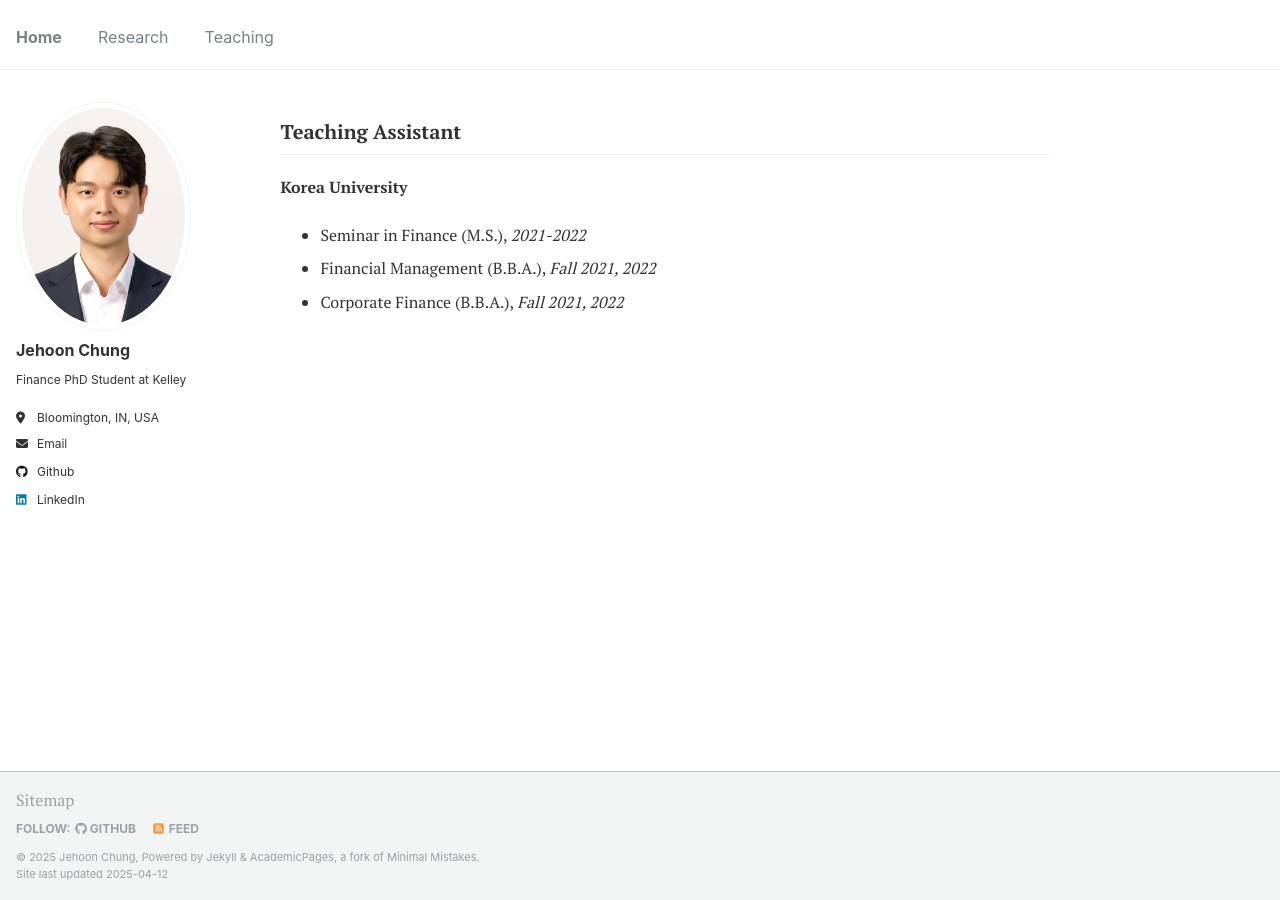
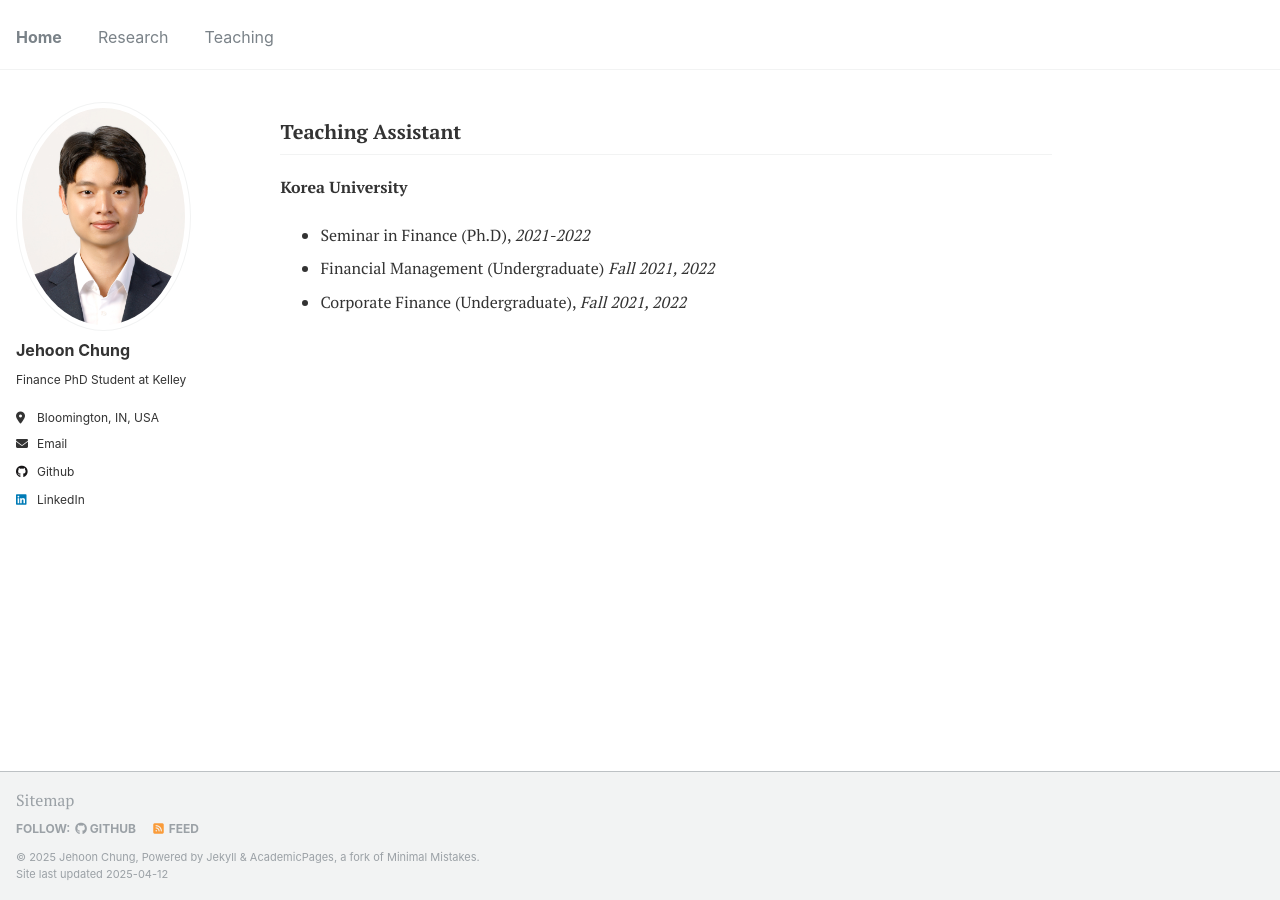
Before and after one commit to JehoonChung/jehoonchung.github.io, a Jekyll site: the page built from _teaching/2014-spring-teaching-1.md, in a window 1280 px wide. Built offline with Jekyll 4.4.1, drawn with Linux system fonts in a browser that asks for light colours.

Commit message:
Update 2014-spring-teaching-1.md

```diff
--- a/_teaching/2014-spring-teaching-1.md
+++ b/_teaching/2014-spring-teaching-1.md
@@ -9,6 +9,6 @@ permalink: /teaching/
 ## Teaching Assistant
 **Korea University**
 
-- Seminar in Finance (M.S.), *2021-2022*
-- Financial Management (B.B.A.), *Fall 2021, 2022*
-- Corporate Finance (B.B.A.), *Fall 2021, 2022*
+- Seminar in Finance (Ph.D), *2021-2022*
+- Financial Management (Undergraduate) *Fall 2021, 2022*
+- Corporate Finance (Undergraduate), *Fall 2021, 2022*
```
